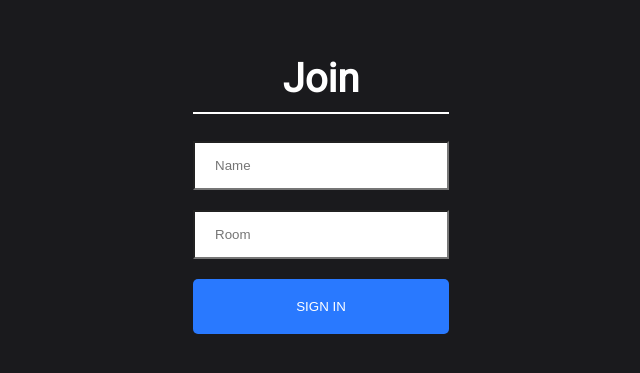
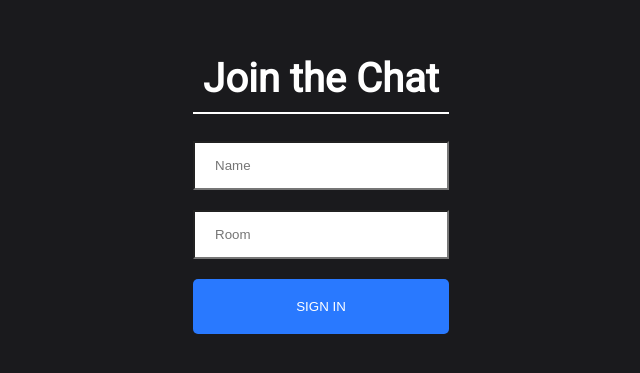
Before and after one commit to dogukanaktas/react-realtime-chat-app, a React (Create React App) app in the folder client/: page / in a window 1280 px wide. Shown: the part 219-592 px from the top of the page, without its empty margins (319-959 px from the left). Built offline with nearby package versions, Linux system fonts and the light colour scheme.

Commit message:
Change main page message

```diff
--- a/client/src/components/Join/Join.js
+++ b/client/src/components/Join/Join.js
@@ -10,7 +10,7 @@ export default function SignIn() {
   return (
     <div className="joinOuterContainer">
       <div className="joinInnerContainer">
-        <h1 className="heading">Join</h1>
+        <h1 className="heading">Join the Chat</h1>
         <div>
           <input placeholder="Name" className="joinInput" type="text" onChange={(event) => setName(event.target.value)} />
         </div>
```
